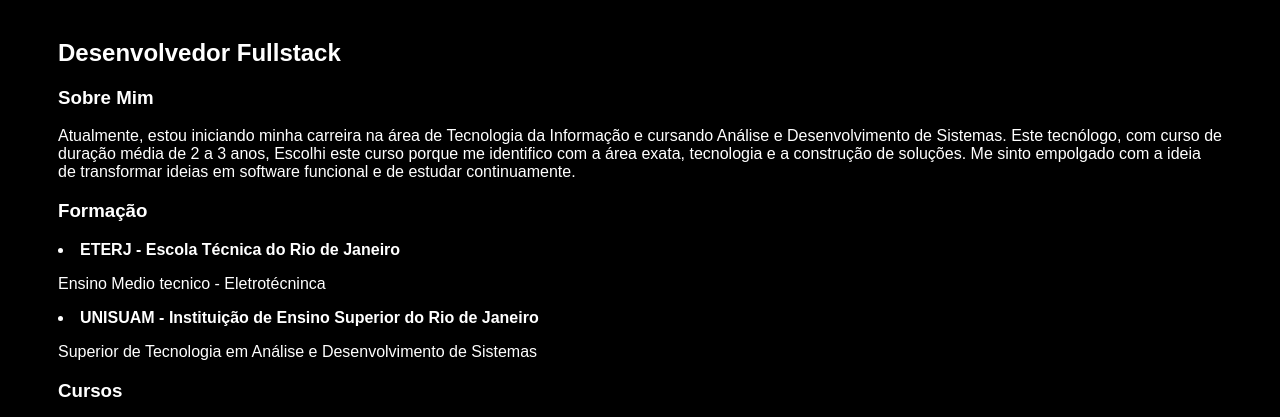
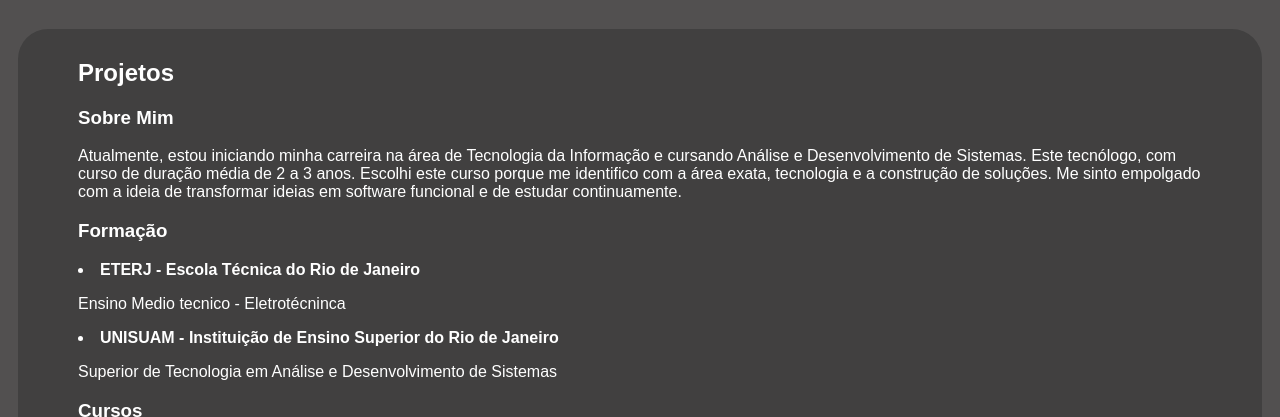
Before and after one commit to Nickous-Dev7/Casulo-Tecnol-gico, a plain HTML site: page Project.html in a window 1280 px wide. Shown: the part 341-758 px from the top of the page. Drawn offline with Linux system fonts and the light colour scheme.

Commit message:
feat: update project and contact pages with improved structure and styling; fix background color and add information section

```diff
--- a/Project.html
+++ b/Project.html
@@ -13,7 +13,7 @@
           <a href="index.html">Sobre Mim</a>
         </li>
         <li>
-          <a href="Project.html ">Projetos</a>
+          <a href="Project.html">Projetos</a>
         </li>
         <li>
           <a href="contact.html">Contato</a>
@@ -28,15 +28,16 @@
         />
         <h1><strong>Nicolas Rodrigues</strong></h1>
       </div>
+      <div class="information">
       <main>
         <section class="section">
-          <h2>Desenvolvedor Fullstack</h2>
+          <h2>Projetos</h2>
           <h3>Sobre Mim</h3>
           <p>
             Atualmente, estou iniciando minha carreira na área de Tecnologia da
             Informação e cursando Análise e Desenvolvimento de Sistemas. Este
-            tecnólogo, com curso de duração média de 2 a 3 anos, Escolhi este
-            curso porque me identifico com a área exata, tecnologia e a
+            tecnólogo, com curso de duração média de 2 a 3 anos.
+            Escolhi este curso porque me identifico com a área exata, tecnologia e a
             construção de soluções. Me sinto empolgado com a ideia de
             transformar ideias em software funcional e de estudar continuamente.
           </p>
@@ -55,8 +56,10 @@
           <h3>Cursos</h3>
           <li><strong>B7Web</strong> - Html5 e Css3</li>
           <li><strong>B7Web</strong> - Git</li>
+          <br>
         </section>
       </main>
+      </div>
     </header>
 
     <footer>
--- a/styles/styles.css
+++ b/styles/styles.css
@@ -1,6 +1,6 @@
 body {
     color: white;
-    background-color: black;
+    background-color: rgb(82, 80, 80);
     font-family: Arial, Helvetica, sans-serif;
 
 }
@@ -58,3 +58,11 @@ footer img {
     width: 40px;
     height: 40px;
 }
+.information {
+    background-color: rgb(65, 64, 64);
+    border-radius: 30px;
+    margin: 10px;
+    border: 10px;
+    padding: 10px;
+
+}
```
Also changed, not shown: contact.html (+6 -3 lines), index.html (+5 -2 lines).
